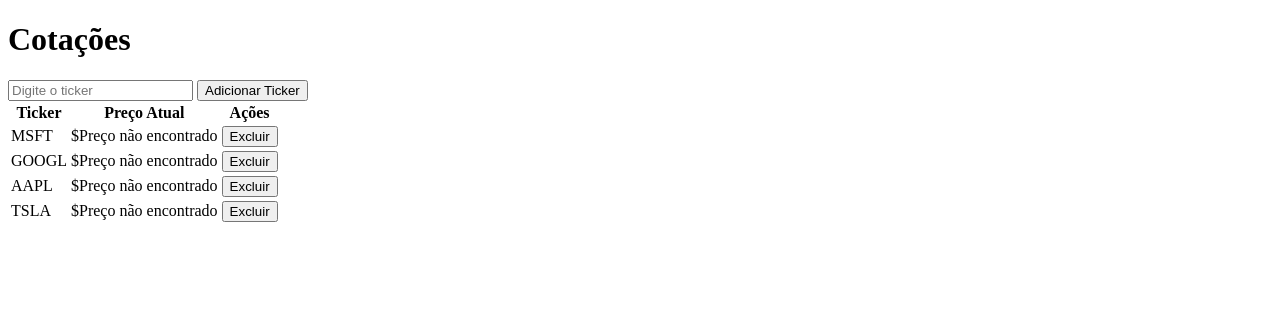
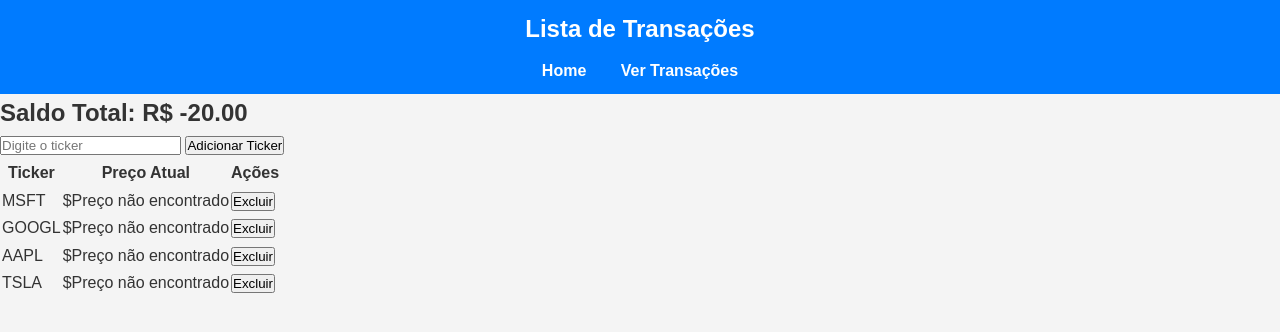
Before and after one commit to AthosSperber/gerenciadorFinancas, a Django app: page /cotacao/ in a window 1280 px wide. Shown: the top 332 px of the page. Run offline with Django 5.2, Linux system fonts and the light colour scheme; data comes from the database, SQL or seed files in the repository; both versions use the stored data as it was after the commit; data that the repository does not hold is empty.

Commit message:
Add saldo a pagina de cotação

```diff
--- a/gerenciador_financas/finanças/templates/finanças/cotacao.html
+++ b/gerenciador_financas/finanças/templates/finanças/cotacao.html
@@ -1,13 +1,21 @@
 <!DOCTYPE html>
 <html lang="pt-BR">
 <head>
-    <meta charset="UTF-8">
-    <meta name="viewport" content="width=device-width, initial-scale=1.0">
-    <title>Cotações</title>
+    <title>Listagem de Transações</title>
+    {% load static %}
+    <link rel="stylesheet" type="text/css" href="{% static 'css/base.css' %}">
 </head>
-<body>
-    <h1>Cotações</h1>
-
+    <body>
+        <header>
+            <h1>Lista de Transações</h1>
+            <nav>
+                <a href="{% url 'home' %}">Home</a>
+                <a href="{% url 'transacoes_list' %}">Ver Transações</a>
+            </nav>
+        </header>
+    <section class="saldo">
+        <h2>Saldo Total: R$ {{ saldo }}</h2>
+    </section>
     <form method="post" action="{% url 'adicionar_ticker' %}">
         {% csrf_token %}
         <input type="text" name="ticker" placeholder="Digite o ticker">
--- a/gerenciador_financas/finanças/templates/finanças/transacoes_list.html
+++ b/gerenciador_financas/finanças/templates/finanças/transacoes_list.html
@@ -12,6 +12,7 @@
         <nav>
             <a href="{% url 'home' %}">Home</a>
             <a href="{% url 'transacao_create' %}">Adicionar Transação</a>
+            <a href="{% url 'cotacao' %}"> Ver Cotações</a>
         </nav>
     </header>
     <section class="saldo">
--- a/gerenciador_financas/finanças/views.py
+++ b/gerenciador_financas/finanças/views.py
@@ -57,7 +57,12 @@
 def cotacao_view(request):
     tickers = Ticker.objects.all()
     cotacoes = {ticker.nome: get_price(ticker.nome) for ticker in tickers}
-    return render(request, 'finanças/cotacao.html', {'cotacoes': cotacoes})
+
+    transacoes = Transacao.objects.all()
+    saldo = sum([t.valor if t.tipo == 'R' else -t.valor for t in transacoes])
+    return render(request, 'finanças/cotacao.html', {
+        'cotacoes': cotacoes,
+        'saldo': saldo})
 
 def adicionar_ticker(request):
     if request.method == 'POST':
```
Also changed, not shown: gerenciador_financas/db.sqlite3.
